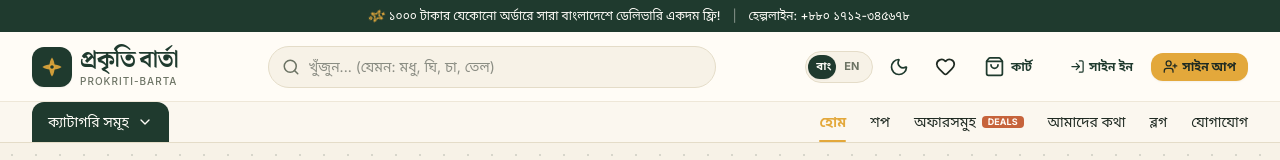
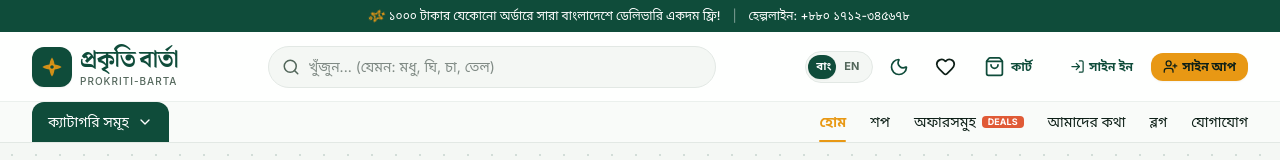
Before and after one commit to tridib371/prokriti-barta, a React (Vite) app: page / in a window 1280 px wide. Shown: the top 160 px of the page. Built offline with nearby package versions, Linux system fonts and the light colour scheme.

Commit message:
style: upgrade design aesthetic to high-end Imperial Emerald Green & Raw Honey Amber color palette

```diff
--- a/src/components/home/HeroSlider.jsx
+++ b/src/components/home/HeroSlider.jsx
@@ -57,7 +57,7 @@ export default function HeroSlider() {
   return (
     <section className="relative overflow-hidden bg-bg py-8 lg:py-14 border-b border-line">
       {/* Background Subtle Grid Pattern */}
-      <div className="absolute inset-0 opacity-15 pointer-events-none bg-[radial-gradient(#1F3A2E_1px,transparent_1px)] [background-size:24px_24px]" />
+      <div className="absolute inset-0 opacity-15 pointer-events-none bg-[radial-gradient(#0F4C3A_1px,transparent_1px)] [background-size:24px_24px]" />
 
       <div className="max-w-7xl mx-auto px-4 sm:px-6 lg:px-8">
         <div className="grid grid-cols-1 lg:grid-cols-12 gap-8 items-center">
--- a/src/components/layout/Navbar.jsx
+++ b/src/components/layout/Navbar.jsx
@@ -66,7 +66,7 @@ export default function Navbar() {
               <svg width="24" height="24" viewBox="0 0 40 40" fill="none" xmlns="http://www.w3.org/2000/svg">
                 <path d="M20 4 C14 12, 14 28, 20 36 C26 28, 26 12, 20 4 Z" fill="currentColor" opacity="0.9" />
                 <path d="M4 20 C12 14, 28 14, 36 20 C28 26, 12 26, 4 20 Z" fill="currentColor" opacity="0.9" />
-                <circle cx="20" cy="20" r="3" fill="#1F3A2E" />
+                <circle cx="20" cy="20" r="3" fill="var(--primary)" />
               </svg>
             </div>
             <div className="flex flex-col">
--- a/src/components/ui/AlponaDivider.jsx
+++ b/src/components/ui/AlponaDivider.jsx
@@ -4,7 +4,7 @@ import { pathDraw } from '../../lib/motionVariants';
 
 export default function AlponaDivider({ className = '', height = 36 }) {
   return (
-    <div className={`w-full flex items-center justify-center my-6 overflow-hidden select-none text-line ${className}`}>
+    <div className={`w-full flex items-center justify-center my-6 overflow-hidden select-none text-primary/30 ${className}`}>
       <motion.svg
         width="100%"
         height={height}
--- a/src/index.css
+++ b/src/index.css
@@ -1,25 +1,25 @@
 @import "tailwindcss";
 
 :root {
-  --bg: #F7F2E7;
-  --surface: #FFFDF8;
-  --ink: #1F2A22;
-  --muted: #6B7263;
-  --primary: #1F3A2E;
-  --accent: #E3A83B;
-  --accent-2: #C6633B;
-  --line: #E4DCC8;
+  --bg: #F4F7F4;
+  --surface: #FFFFFF;
+  --ink: #0D1F17;
+  --muted: #52665A;
+  --primary: #0F4C3A;
+  --accent: #E89814;
+  --accent-2: #E05A36;
+  --line: #E2E8E4;
 }
 
 [data-theme="dark"] {
-  --bg: #131C16;
-  --surface: #1B2620;
-  --ink: #F2EDDF;
-  --muted: #A5AC9B;
-  --primary: #E3A83B;
-  --accent: #E3A83B;
-  --accent-2: #E08A5C;
-  --line: #2B372F;
+  --bg: #0A1410;
+  --surface: #12211B;
+  --ink: #F0F7F3;
+  --muted: #8A9E94;
+  --primary: #10B981;
+  --accent: #F59E0B;
+  --accent-2: #F97316;
+  --line: #1E332B;
 }
 
 @theme {
@@ -70,7 +70,7 @@ html.lenis, html.lenis body {
   overflow: hidden;
 }
 
-/* Custom Organic Shapes */
+/* Custom Organic Wave Divider */
 .clip-organic-wave {
   clip-path: polygon(0 0, 100% 0, 100% 92%, 85% 97%, 60% 93%, 35% 99%, 10% 95%, 0 97%);
 }
@@ -80,3 +80,22 @@ html.lenis, html.lenis body {
   outline: 2px solid var(--accent);
   outline-offset: 2px;
 }
+
+/* Glow & Glass Utilities */
+.glass-panel {
+  background: rgba(255, 255, 255, 0.85);
+  backdrop-filter: blur(12px);
+  -webkit-backdrop-filter: blur(12px);
+}
+
+[data-theme="dark"] .glass-panel {
+  background: rgba(18, 33, 27, 0.85);
+}
+
+.gradient-organic {
+  background: linear-gradient(135deg, #0F4C3A 0%, #16654F 100%);
+}
+
+.gradient-amber {
+  background: linear-gradient(135deg, #E89814 0%, #F59E0B 100%);
+}
```
